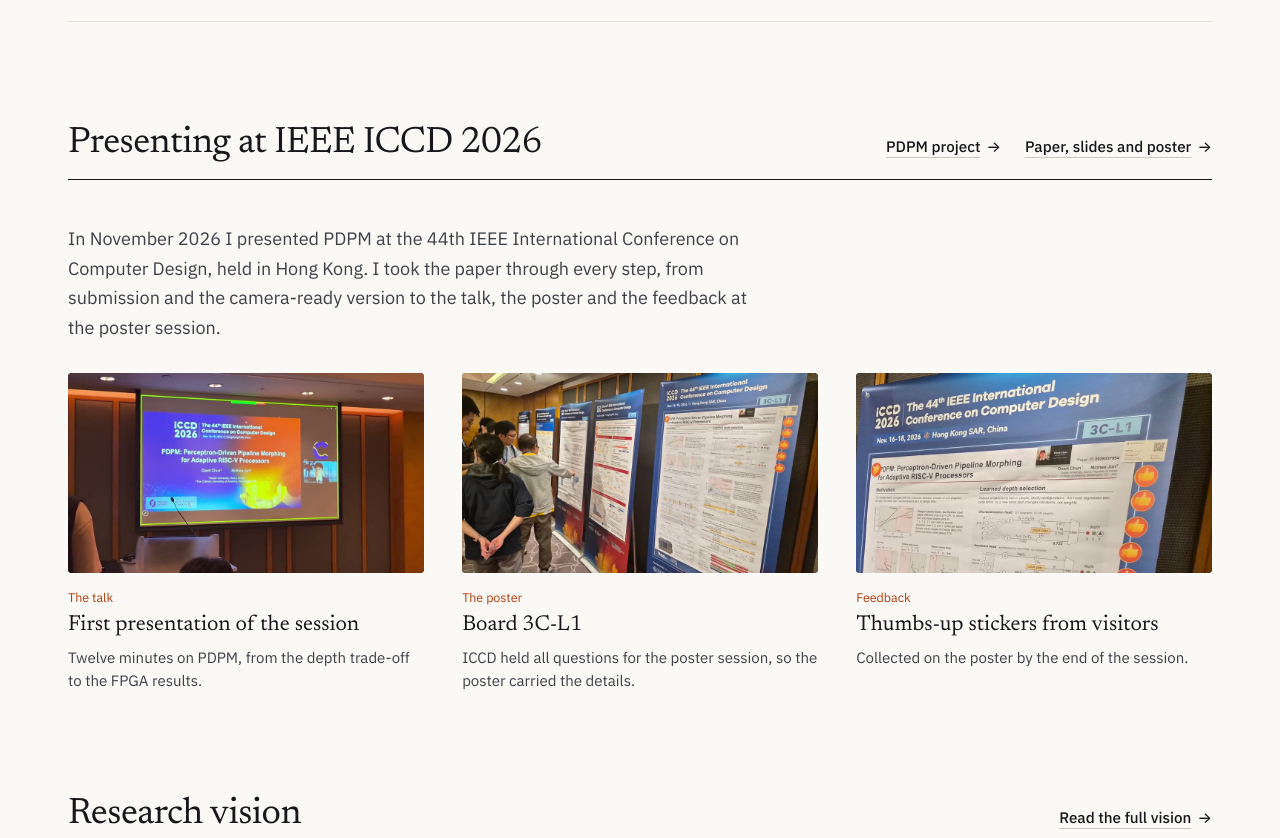
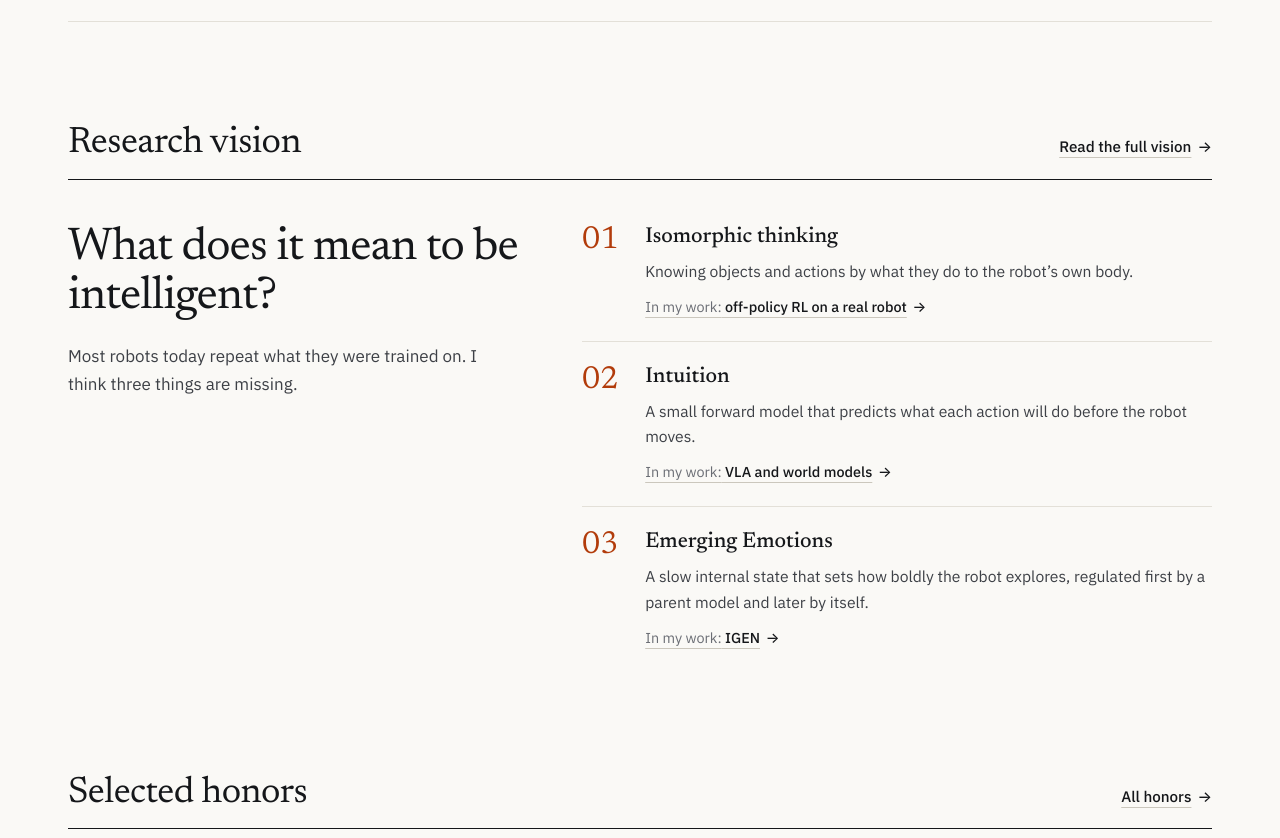
Before and after one commit to da-dawit/da-dawit.github.io, a plain HTML site: page index.html in a window 1280 px wide. Shown: the part 1521-2359 px from the top of the page. Drawn offline with Linux system fonts and the light colour scheme.

Commit message:
ICCD 2026: a Media entry on Home instead of a section; the full story stays in the PDPM window

```diff
--- a/assets/css/style.css
+++ b/assets/css/style.css
@@ -2691,6 +2691,5 @@ details.jr-civic > p { margin-top: 12px; }
 .ptable td:first-child { padding-left: 8px; }
 .ptable caption { caption-side: bottom; padding-top: 8px; text-align: left; color: var(--muted); font-size: .8rem; }
 
-/* ICCD 2026: conference section on Home and at the top of the PDPM window */
+/* ICCD 2026 section at the top of the PDPM window */
 .project__body > .project__h--first { margin-top: 0; }
-.lead.iccd__lead { margin: 0 0 30px; }
--- a/index.html
+++ b/index.html
@@ -112,21 +112,6 @@
       </div>
     </section>
 
-    <section class="section" id="iccd" aria-labelledby="iccd-title">
-      <div class="container">
-        <header class="bar reveal">
-          <h2 class="bar__title" id="iccd-title">Presenting at IEEE ICCD 2026</h2>
-          <p class="bar__links"><a class="link-arrow bar__link" href="research.html#pdpm">PDPM project</a><a class="link-arrow bar__link" href="https://drive.google.com/drive/folders/1b41Y4xA0lQt1TYMEMCvf4VwZonDLOFns?usp=sharing" target="_blank" rel="noopener">Paper, slides and poster</a></p>
-        </header>
-        <p class="lead reveal iccd__lead">In November 2026 I presented PDPM at the 44th IEEE International Conference on Computer Design, held in Hong Kong. I took the paper through every step, from submission and the camera-ready version to the talk, the poster and the feedback at the poster session.</p>
-        <ol class="honors reveal">
-          <li class="honor"><a class="honor__media" href="research.html#pdpm" tabindex="-1" aria-hidden="true"><img src="assets/figures/home/iccd-talk.jpg" width="960" height="540" loading="lazy" alt=""></a><span class="honor__year">The talk</span><h3 class="honor__name"><a href="research.html#pdpm">First presentation of the session</a></h3><p class="honor__meta">Twelve minutes on PDPM, from the depth trade-off to the FPGA results.</p></li>
-          <li class="honor"><a class="honor__media" href="research.html#pdpm" tabindex="-1" aria-hidden="true"><img src="assets/figures/home/iccd-poster-session.jpg" width="960" height="540" loading="lazy" alt=""></a><span class="honor__year">The poster</span><h3 class="honor__name"><a href="research.html#pdpm">Board 3C-L1</a></h3><p class="honor__meta">ICCD held all questions for the poster session, so the poster carried the details.</p></li>
-          <li class="honor"><a class="honor__media" href="research.html#pdpm" tabindex="-1" aria-hidden="true"><img src="assets/figures/home/iccd-feedback.jpg" width="960" height="540" loading="lazy" alt=""></a><span class="honor__year">Feedback</span><h3 class="honor__name"><a href="research.html#pdpm">Thumbs-up stickers from visitors</a></h3><p class="honor__meta">Collected on the poster by the end of the session.</p></li>
-        </ol>
-      </div>
-    </section>
-
     <section class="section" id="vision" aria-labelledby="vision-title">
       <div class="container">
         <header class="bar reveal">
@@ -182,12 +167,12 @@
           <h2 class="bar__title" id="media-title">Media</h2>
         </header>
         <ol class="media reveal">
+          <li class="media__item"><time datetime="2026-11-16">Nov 2026</time><div><p class="media__src">IEEE ICCD 2026 <span class="media__kind">Talk and poster</span></p><a class="media__title" href="research.html#pdpm">Presenting PDPM at the 44th IEEE International Conference on Computer Design, Hong Kong</a><p class="media__note">The first talk of its session, and the poster at board 3C-L1. Photos and a recording are in the PDPM window.</p></div></li>
           <li class="media__item"><time datetime="2026-08-25">Aug 2026</time><div><p class="media__src">Veritas Alpha <span class="media__kind">Article in Korean</span></p><a class="media__title" href="https://www.veritas-a.com/news/articleView.html?idxno=624492" target="_blank" rel="noopener">Taejae student Dawit Chun’s paper accepted as a regular paper at ICCD 2026, proposing an adaptive RISC-V processor architecture</a></div></li>
           <li class="media__item"><time datetime="2026-08-24">Aug 2026</time><div><p class="media__src">ROBOTIS <span class="media__kind">Video</span></p><a class="media__title" href="https://www.youtube.com/watch?v=lZhRQvXYnh8" target="_blank" rel="noopener">AI MANIPULATOR #13: Running Next-Generation LeRobot Policies on OMY</a><p class="media__note">Built from my evaluations of 2026’s VLA and world models.</p></div></li>
           <li class="media__item"><time datetime="2026-06-30">Jun 2026</time><div><p class="media__src">The Korea Economic Daily <span class="media__kind">Article in Korean</span></p><a class="media__title" href="https://www.hankyung.com/article/202606306715O" target="_blank" rel="noopener">Ubion provides DeepCo Bot free for an elementary school AI class, with a path to international competitions</a></div></li>
-          <li class="media__item"><time datetime="2026-06-19">Jun 2026</time><div><p class="media__src">Seoul Shinmun <span class="media__kind">Article in Korean</span></p><a class="media__title" href="https://go.seoul.co.kr/news/newsView.php?id=20260619500173" target="_blank" rel="noopener">AI, taught by a science talent who grew up in Geumcheon</a></div></li>
         </ol>
-        <p class="media__more reveal"><a class="link-arrow" href="#all-media">All media coverage (13)</a></p>
+        <p class="media__more reveal"><a class="link-arrow" href="#all-media">All media coverage (14)</a></p>
       </div>
     </section>
 
@@ -299,6 +284,7 @@
         <h2 class="bar__title">Media coverage</h2>
       </header>
       <ol class="media">
+        <li class="media__item"><time datetime="2026-11-16">Nov 2026</time><div><p class="media__src">IEEE ICCD 2026 <span class="media__kind">Talk and poster</span></p><a class="media__title" href="research.html#pdpm">Presenting PDPM at the 44th IEEE International Conference on Computer Design, Hong Kong</a><p class="media__note">The first talk of its session, and the poster at board 3C-L1. Photos and a recording are in the PDPM window.</p></div></li>
         <li class="media__item"><time datetime="2026-08-25">Aug 2026</time><div><p class="media__src">Veritas Alpha <span class="media__kind">Article in Korean</span></p><a class="media__title" href="https://www.veritas-a.com/news/articleView.html?idxno=624492" target="_blank" rel="noopener">Taejae student Dawit Chun’s paper accepted as a regular paper at ICCD 2026, proposing an adaptive RISC-V processor architecture</a></div></li>
         <li class="media__item"><time datetime="2026-08-24">Aug 2026</time><div><p class="media__src">ROBOTIS <span class="media__kind">Video</span></p><a class="media__title" href="https://www.youtube.com/watch?v=lZhRQvXYnh8" target="_blank" rel="noopener">AI MANIPULATOR #13: Running Next-Generation LeRobot Policies on OMY</a><p class="media__note">Built from my evaluations of 2026’s VLA and world models.</p></div></li>
         <li class="media__item"><time datetime="2026-06-30">Jun 2026</time><div><p class="media__src">The Korea Economic Daily <span class="media__kind">Article in Korean</span></p><a class="media__title" href="https://www.hankyung.com/article/202606306715O" target="_blank" rel="noopener">Ubion provides DeepCo Bot free for an elementary school AI class, with a path to international competitions</a></div></li>
```
Also changed, not shown: assets/figures/home/iccd-feedback.jpg (deleted), assets/figures/home/iccd-poster-session.jpg (deleted), assets/figures/home/iccd-talk.jpg (deleted).
